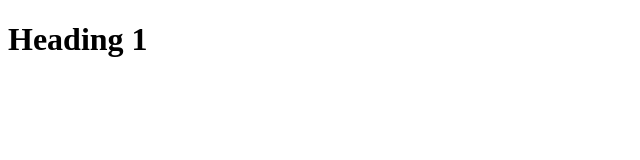
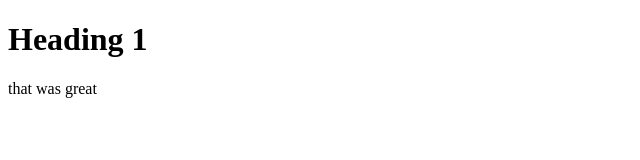
Before and after one commit to markmogere/experts, a plain HTML site: page index.html in a window 1280 px wide. Shown: the whole page, without its empty margins (0-640 px from the left). Drawn offline with Linux system fonts and the light colour scheme.

Commit message:
i added a new paragraph

```diff
--- a/index.html
+++ b/index.html
@@ -7,5 +7,6 @@
 </head>
 <body>
     <h1>Heading 1</h1>
+    <p>that was great</p>
 </body>
 </html>
```
